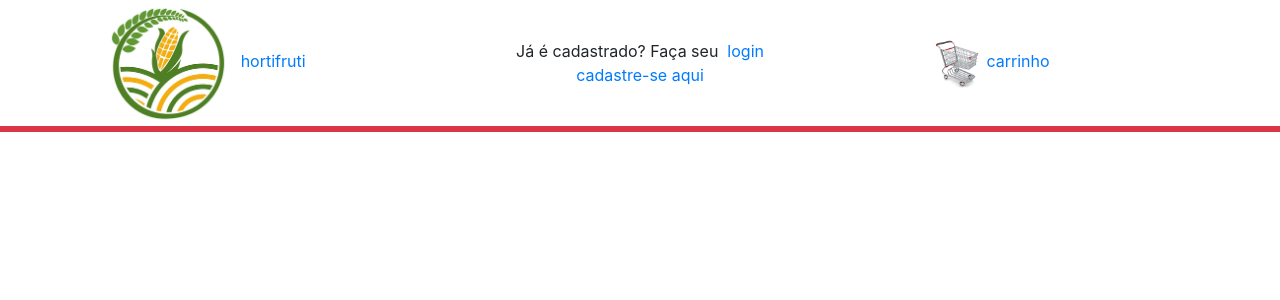
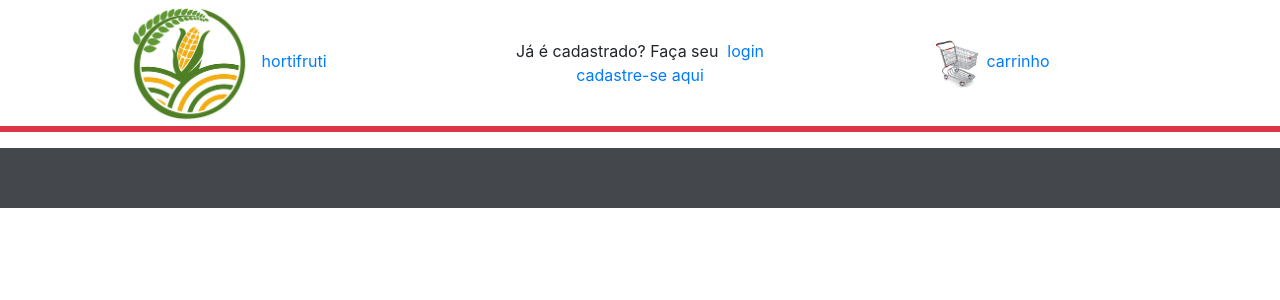
Before and after one commit to LucasBR96/CURSO-DJANGO, a Django app: page / in a window 1280 px wide. Shown: the top 300 px of the page. Run offline with Django 3.2, Linux system fonts and the light colour scheme; some libraries are stand-ins or nearby versions.

Commit message:
trocando os arquivos

```diff
--- a/templates/base.html
+++ b/templates/base.html
@@ -21,18 +21,26 @@
     <div class = "container">
         <div class = "row mx-0">
             <!-- logo -->
-            <div class = "col-3">
-                <a style= "text-decoration: none; font-size: 16px" href = "#">
+            <div class = "col-3 text-center">
+                <a class = "d-none d-md-block" style= "text-decoration: none; font-size: 16px" href = "#">
                     <img src = "/static/images/hortifruti-icon.png" style="width:55%" alt = "hortifruti">
                     hortifruti
                 </a>
+                <a class = "d-block d-md-none" style= "text-decoration: none; font-size: 16px" href = "#">
+                    <img src = "/static/images/hortifruti-icon.png" style="width:55%" alt = "hortifruti">
+                </a>
+
+                <!-- <a style= "text-decoration: none; font-size: 16px" href = "#">
+                    <img src = "/static/images/hortifruti-icon.png" style="width:55%" alt = "hortifruti">
+                    <div class = "d-none d-md-block">hortifruti</div>
+                </a> -->
             </div>
 
             <!-- login e cadastro -->
             <div class = "col-6 d-flex justify-content-center align-items-center" >
                 <div>
                     <div class = "d-flex justify-content-center">
-                        Já é cadastrado? Faça seu  &nbsp;<a style = "text-decoration: none" href = "#"> login </a>
+                        Já é cadastrado? Faça seu &nbsp;<a style = "text-decoration: none" href = "#"> login </a>
                     </div>
                     <div class = "d-flex justify-content-center">
                         <a style = "text-decoration: none" href = "#"> cadastre-se aqui </a>
@@ -61,7 +69,15 @@
     </div>
 
     {% block rodape %}
-
+    <div class = "footer">
+        <div class = "container">
+            <div class="row" >
+                <div class = "col-lg-3 col-sm-6"></div>
+                <div class = "col-lg-3 col-sm-6"></div>
+                <div class = "col-lg-3 col-sm-6"></div>
+            </div>
+        </div>
+    </div>
     {% endblock %}
 
     <script src="{% static 'js/jquery-3.4.1.js' %}"></script>
```
